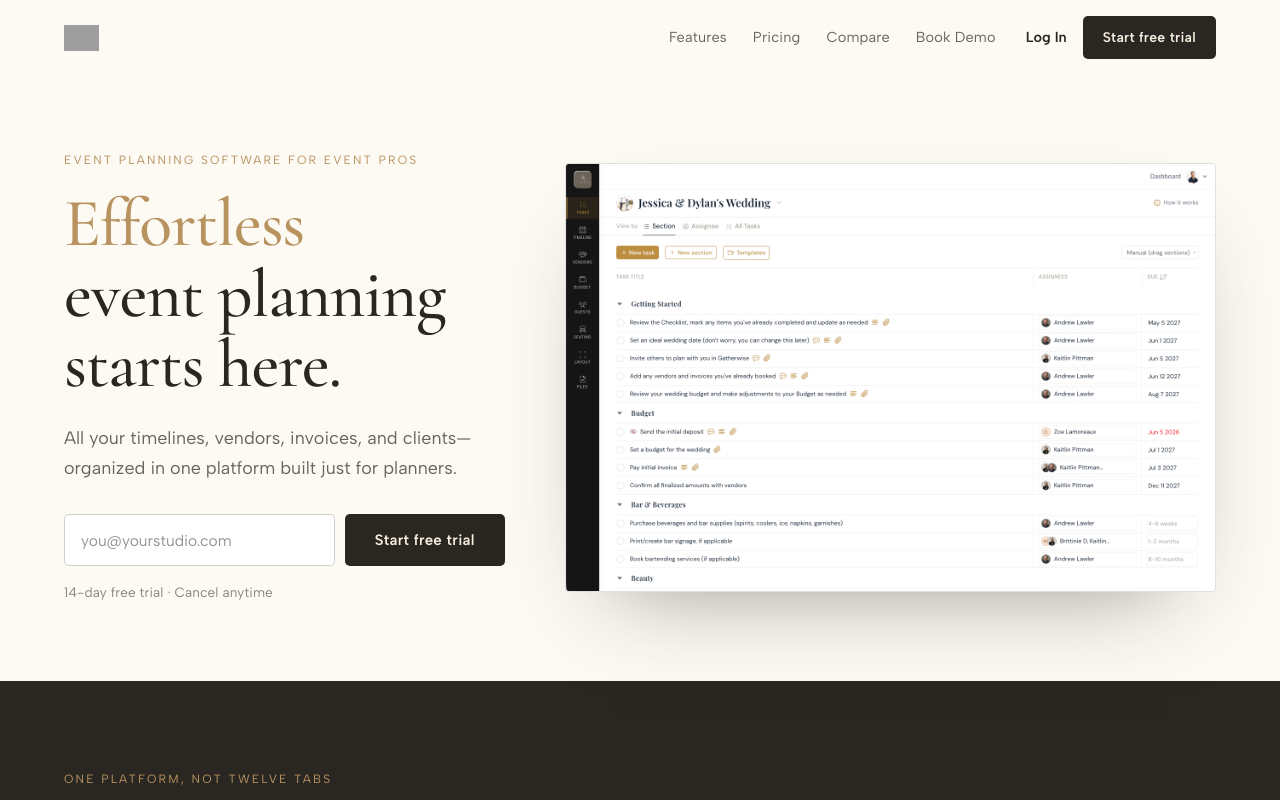
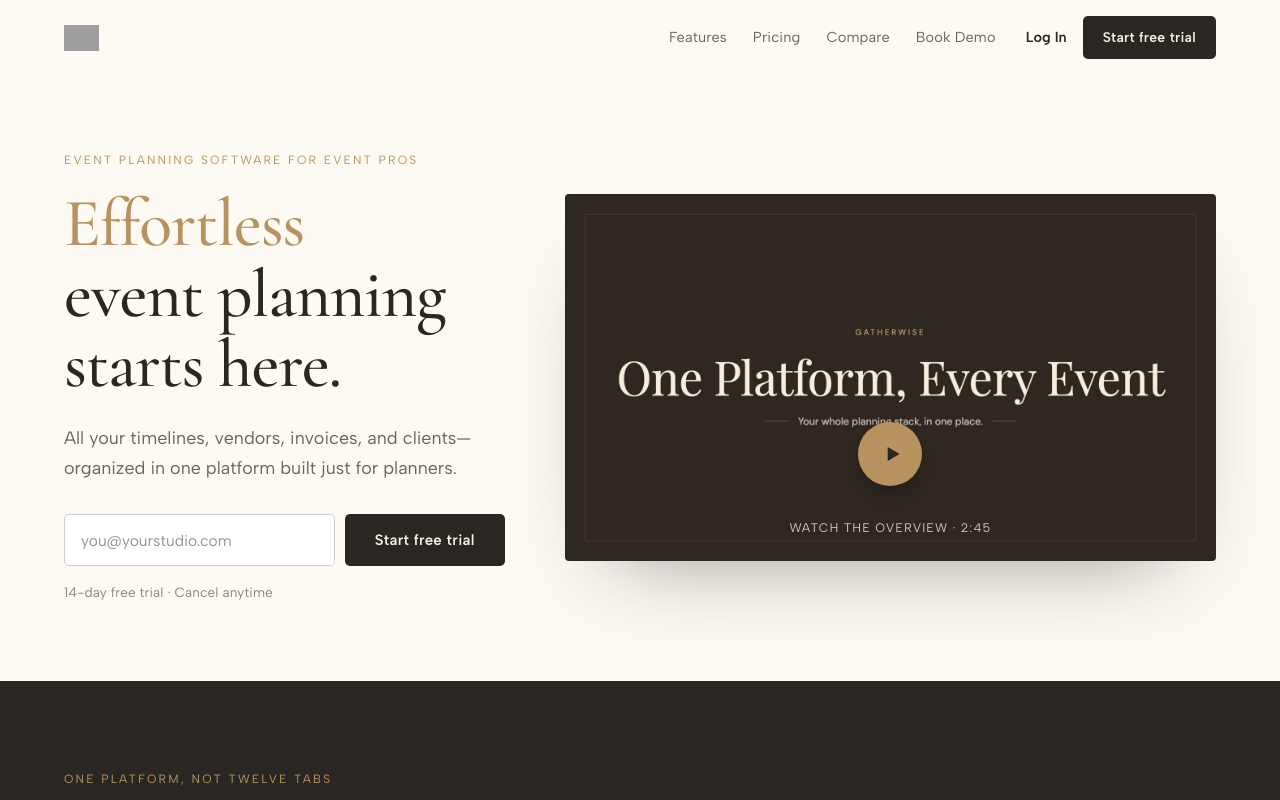
Before and after one commit to gatherwiseio/gatherwise, a Next.js app: page / in a window 1280 px wide. Shown: the top 800 px of the page. Built offline with nearby package versions, Linux system fonts and the light colour scheme; grey boxes are pictures that could not be loaded.

Commit message:
Add marketing reel as homepage hero video
Replaces the hero task-board screenshot with the Gatherwise Overview reel
(Vimeo 1234005685). Ships a poster + play button; the Vimeo player loads
only on click to keep it off the hero's LCP.

Co-Authored-By: Claude Opus 5.5 <noreply@anthropic.com>

```diff
--- /dev/null
+++ b/app/index_v2/HeroVideoEnhancer.tsx
@@ -0,0 +1,35 @@
+"use client";
+
+import { useEffect } from "react";
+
+/**
+ * Click-to-play for the hero marketing reel. The page ships only a poster and
+ * a play button (emitted server-side via dangerouslySetInnerHTML); clicking it
+ * replaces the button with the Vimeo player, autoplaying with sound. Keeping
+ * Vimeo's player script off the initial load protects the hero's LCP. Renders
+ * nothing.
+ */
+export default function HeroVideoEnhancer() {
+  useEffect(() => {
+    const wrap = document.getElementById("hero-reel");
+    const play = wrap?.querySelector<HTMLButtonElement>(".gw-hero-reel__play");
+    const id = wrap?.dataset.vimeoId;
+    if (!wrap || !play || !id) return;
+
+    const onClick = () => {
+      const iframe = document.createElement("iframe");
+      iframe.src = `https://player.vimeo.com/video/${id}?autoplay=1&badge=0&autopause=0&byline=0&portrait=0&title=0&dnt=1`;
+      iframe.title = "Gatherwise overview";
+      iframe.allow = "autoplay; fullscreen; picture-in-picture; encrypted-media";
+      iframe.referrerPolicy = "strict-origin-when-cross-origin";
+      iframe.allowFullscreen = true;
+      play.replaceWith(iframe);
+      iframe.focus();
+    };
+
+    play.addEventListener("click", onClick, { once: true });
+    return () => play.removeEventListener("click", onClick);
+  }, []);
+
+  return null;
+}
--- a/app/index_v2/index_v2.css
+++ b/app/index_v2/index_v2.css
@@ -1844,3 +1844,70 @@
   opacity: 1;
   transform: translate(-50%, 0);
 }
+
+/* Hero marketing reel: poster + play button, swapped for the Vimeo player on click */
+.gwv2 .gw-hero-reel {
+  position: relative;
+  aspect-ratio: 16 / 9;
+  line-height: 0;
+}
+.gwv2 .gw-hero-reel__play {
+  position: relative;
+  display: block;
+  width: 100%;
+  height: 100%;
+  padding: 0;
+  border: 0;
+  background: none;
+  cursor: pointer;
+}
+.gwv2 .gw-hero-reel__play img {
+  display: block;
+  width: 100%;
+  height: 100%;
+  object-fit: cover;
+}
+.gwv2 .gw-hero-reel__btn {
+  position: absolute;
+  left: 50%;
+  top: 71%;
+  width: 64px;
+  height: 64px;
+  margin: -32px 0 0 -32px;
+  display: grid;
+  place-items: center;
+  border-radius: 50%;
+  color: var(--gw-ink);
+  background: var(--gw-gold);
+  box-shadow: 0 12px 30px -10px rgb(0 0 0 / 0.5);
+  transition: background 0.2s ease, transform 0.2s ease;
+}
+.gwv2 .gw-hero-reel__btn svg { margin-left: 3px; }
+.gwv2 .gw-hero-reel__label {
+  position: absolute;
+  left: 0;
+  right: 0;
+  bottom: 7%;
+  font-family: var(--gw-font-body);
+  font-size: 12.5px;
+  line-height: 1;
+  letter-spacing: 0.08em;
+  text-transform: uppercase;
+  color: rgb(255 255 255 / 0.72);
+}
+.gwv2 .gw-hero-reel__play:hover .gw-hero-reel__btn,
+.gwv2 .gw-hero-reel__play:focus-visible .gw-hero-reel__btn {
+  background: var(--gw-gold-hover);
+  transform: scale(1.06);
+}
+.gwv2 .gw-hero-reel iframe {
+  position: absolute;
+  inset: 0;
+  width: 100%;
+  height: 100%;
+  border: 0;
+}
+@media (max-width: 520px) {
+  .gwv2 .gw-hero-reel__btn { width: 52px; height: 52px; margin: -26px 0 0 -26px; }
+  .gwv2 .gw-hero-reel__label { display: none; }
+}
--- a/app/index_v2/page.tsx
+++ b/app/index_v2/page.tsx
@@ -6,6 +6,7 @@ import ChecklistAnimationMount from "./ChecklistAnimationMount";
 import StackAnimationTrigger from "./StackAnimationTrigger";
 import VendorAnimationMount from "./VendorAnimationMount";
 import TimelineVideoTrigger from "./TimelineVideoTrigger";
+import HeroVideoEnhancer from "./HeroVideoEnhancer";
 import BudgetAnimationMount from "./BudgetAnimationMount";
 import { STACK_ANIMATION_HTML } from "./stackAnimation";
 import "./index_v2.css";
@@ -39,6 +40,8 @@ export const metadata: Metadata = {
 // --- Link map (from the handoff / gatherwise.io) ------------------------------
 // Signup CTAs route to the signup entry point; "Log In" goes to plain /login.
 const SIGNUP = "https://app.gatherwise.io/login?m=signup";
+// "Gatherwise Overview" marketing reel on Vimeo (also embedded in the Getting Started doc).
+const HERO_REEL_VIMEO_ID = "1234005685";
 const LOGIN = "https://app.gatherwise.io/login";
 const DEMO = "https://calendly.com/alex-gatherwise/30min";
 const CONTACT_EMAIL = "mailto:hello@gatherwise.io";
@@ -138,8 +141,14 @@ const PAGE_HTML = `
       </div>
 
       <figure style="margin: 0">
-        <div style="border: 1px solid rgb(var(--gw-ink-rgb) / 0.14); border-radius: 4px; overflow: hidden; background: #fff; box-shadow: 0 40px 90px -50px rgb(var(--gw-ink-rgb) / 0.55)">
-          <img src="/index_v2/hero-tasks.png" width="1524" height="1004" alt="The Gatherwise task board for a wedding — tasks grouped into sections with assignees and due dates." style="display: block; width: 100%; height: auto; aspect-ratio: 1524 / 1004; object-fit: cover">
+        <!-- Marketing reel. Only the poster ships with the page; HeroVideoEnhancer
+             swaps in the Vimeo player on click so it doesn't weigh on load. -->
+        <div id="hero-reel" class="gw-hero-reel" data-vimeo-id="${HERO_REEL_VIMEO_ID}" style="border: 1px solid rgb(var(--gw-ink-rgb) / 0.14); border-radius: 4px; overflow: hidden; background: var(--gw-ink); box-shadow: 0 40px 90px -50px rgb(var(--gw-ink-rgb) / 0.55)">
+          <button type="button" class="gw-hero-reel__play" aria-label="Play the Gatherwise overview video (2:45)">
+            <img src="/index_v2/hero-reel-poster.jpg" width="1600" height="900" alt="Gatherwise overview video — One Platform, Every Event." fetchpriority="high">
+            <span class="gw-hero-reel__btn" aria-hidden="true"><svg viewBox="0 0 24 24" width="26" height="26"><path d="M8 5.5v13l11-6.5z" fill="currentColor"/></svg></span>
+            <span class="gw-hero-reel__label" aria-hidden="true">Watch the overview · 2:45</span>
+          </button>
         </div>
       </figure>
     </div>
@@ -809,6 +818,7 @@ export default function Page() {
         dangerouslySetInnerHTML={{ __html: PAGE_HTML }}
       />
       <HeroTrialEnhancer />
+      <HeroVideoEnhancer />
       <ReviewsCarousel />
       <ChecklistAnimationMount />
       <StackAnimationTrigger />
```
Also changed, not shown: public/index_v2/hero-reel-poster.jpg (added).
